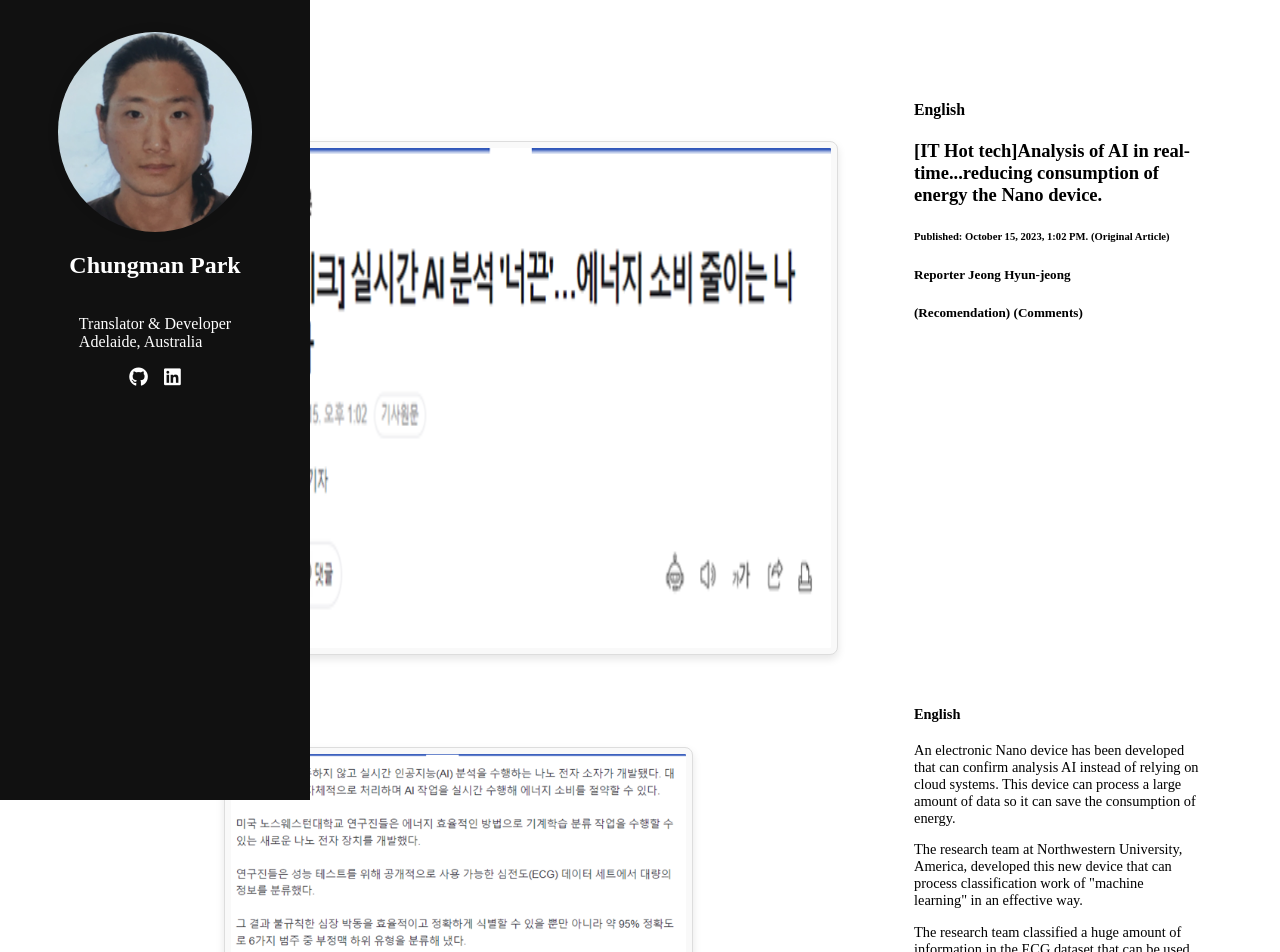
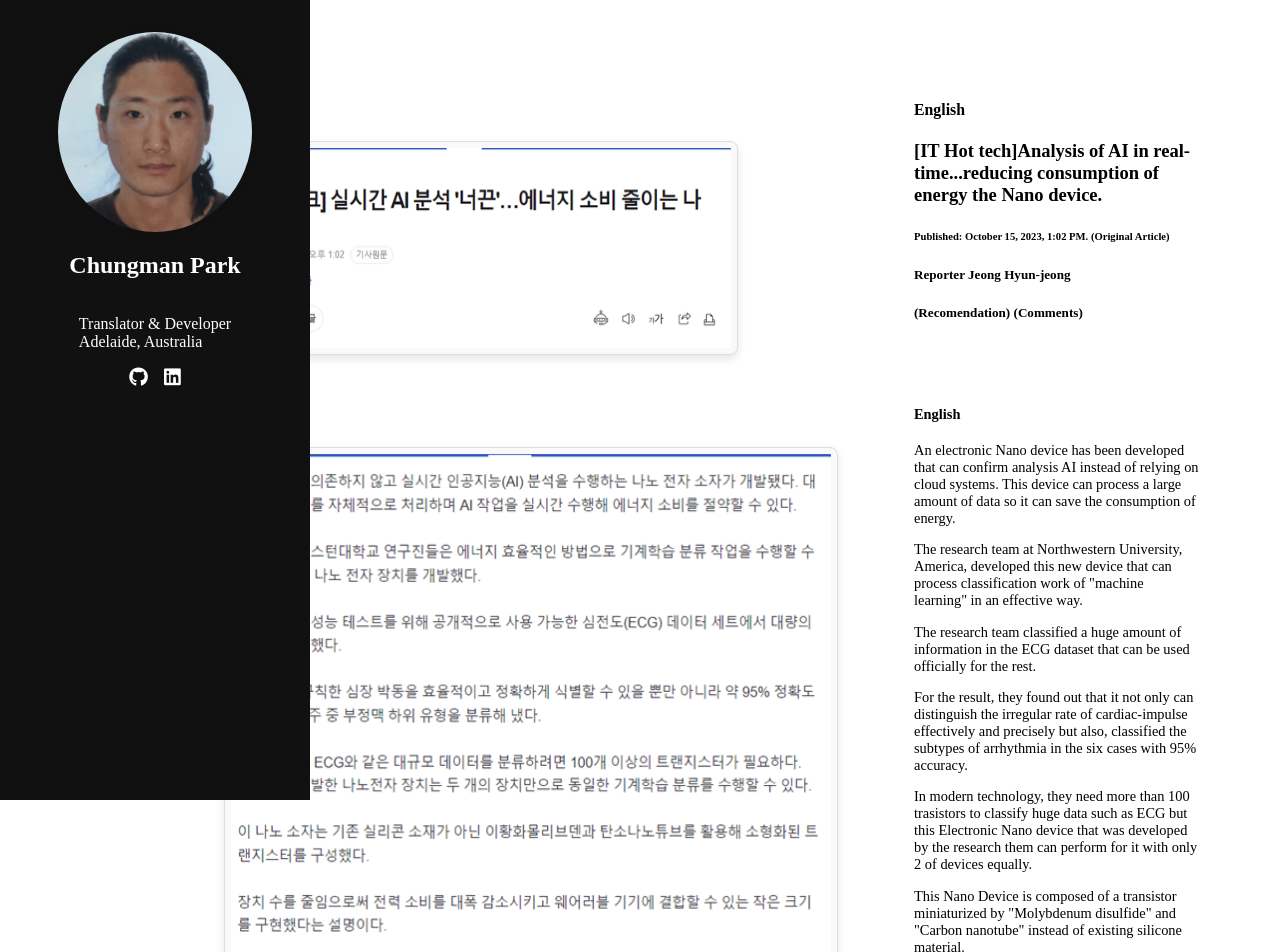
Before and after one commit to ChungmanPARK12/translator-portfolio, a React (Vite) app: page /korean-english/nano in a window 1280 px wide. Shown: the top 952 px of the page. Built offline with nearby package versions, Linux system fonts and the light colour scheme.

Commit message:
polar-bear-robot

```diff
--- a/src/components/KoreanEnglish/CSS1.css
+++ b/src/components/KoreanEnglish/CSS1.css
@@ -179,6 +179,25 @@ strong {
   background-color: #f9f9f9;     /* subtle background */
   box-shadow: 0 4px 8px rgba(0, 0, 0, 0.1);  /* soft shadow */
 }
+.translation-image-nano {
+  width: 500px;
+  height: 200px;
+  border: 1px solid #ddd;        /* light border */
+  border-radius: 8px;            /* rounded corners */
+  padding: 6px;                  /* spacing inside border */
+  background-color: #f9f9f9;     /* subtle background */
+  box-shadow: 0 4px 8px rgba(0, 0, 0, 0.1);  /* soft shadow */
+}
+
+.translation-image-nano2 {
+  width: 600px;
+  height: 700px;
+  border: 1px solid #ddd;        /* light border */
+  border-radius: 8px;            /* rounded corners */
+  padding: 6px;                  /* spacing inside border */
+  background-color: #f9f9f9;     /* subtle background */
+  box-shadow: 0 4px 8px rgba(0, 0, 0, 0.1);  /* soft shadow */
+}
 .translation-image-twofold1 {
   width: 600px;
   height: 700px;
@@ -197,8 +216,27 @@ strong {
   background-color: #f9f9f9;     /* subtle background */
   box-shadow: 0 4px 8px rgba(0, 0, 0, 0.1);  /* soft shadow */
 }
+
+.translation-image-disney {
+  width: 600px;
+  height: 700px;
+  border: 1px solid #ddd;        /* light border */
+  border-radius: 8px;            /* rounded corners */
+  padding: 6px;                  /* spacing inside border */
+  background-color: #f9f9f9;     /* subtle background */
+  box-shadow: 0 4px 8px rgba(0, 0, 0, 0.1);  /* soft shadow */
+}
+.translation-image-robot {
+  width: 550px;
+  height: 700px;
+  border: 1px solid #ddd;        /* light border */
+  border-radius: 8px;            /* rounded corners */
+  padding: 6px;                  /* spacing inside border */
+  background-color: #f9f9f9;     /* subtle background */
+  box-shadow: 0 4px 8px rgba(0, 0, 0, 0.1);  /* soft shadow */
+}
 .translation-image-line2 {
-  width: 600px;
+  width: 700px;
   height: 700px;
   border: 1px solid #ddd;        /* light border */
   border-radius: 8px;            /* rounded corners */
--- a/src/components/KoreanEnglish/Disney.jsx
+++ b/src/components/KoreanEnglish/Disney.jsx
@@ -13,7 +13,7 @@ const Disney = () => {
           <div className="translation-col-K">
             <h4>Korean</h4>
             <div className="image-text-wrapper">
-              <img src={aiEssayImage} alt="AI Essay A" className="translation-image" />
+              <img src={aiEssayImage} alt="AI Essay A" className="translation-image-disney" />
             </div>
           </div>
 
@@ -37,7 +37,7 @@ const Disney = () => {
           <div className="translation-col-K">
             <h4>Korean</h4>
             <div className="image-text-wrapper">
-              <img src={aiEssayImage2} alt="AI Essay B" className="translation-image" />
+              <img src={aiEssayImage2} alt="AI Essay B" className="translation-image-disney" />
             </div>
           </div>
 
--- a/src/components/KoreanEnglish/Nano.jsx
+++ b/src/components/KoreanEnglish/Nano.jsx
@@ -11,7 +11,7 @@ const Nano = () => {
             <div className="translation-col-K">
               <h4>Korean</h4>
               <div className="image-text-wrapper">
-                <img src={aiEssayImage} alt="AI Essay A" className="translation-image" />
+                <img src={aiEssayImage} alt="AI Essay A" className="translation-image-nano" />
               </div>
             </div>
 
@@ -37,7 +37,7 @@ const Nano = () => {
             <div className="translation-col-K">
               <h4>Korean</h4>
               <div className="image-text-wrapper">
-                <img src={aiEssayImage2} alt="AI Essay B" className="translation-image" />
+                <img src={aiEssayImage2} alt="AI Essay B" className="translation-image-nano2" />
               </div>
             </div>
 
--- a/src/components/KoreanEnglish/Robot.jsx
+++ b/src/components/KoreanEnglish/Robot.jsx
@@ -11,7 +11,7 @@ const Robot = () => {
           <div className="translation-col-K">
             <h4>Korean</h4>
             <div className="image-text-wrapper">
-              <img src={aiEssayImage} alt="AI Essay A" className="translation-image" />
+              <img src={aiEssayImage} alt="AI Essay A" className="translation-image-robot" />
             </div>
           </div>
 
```
